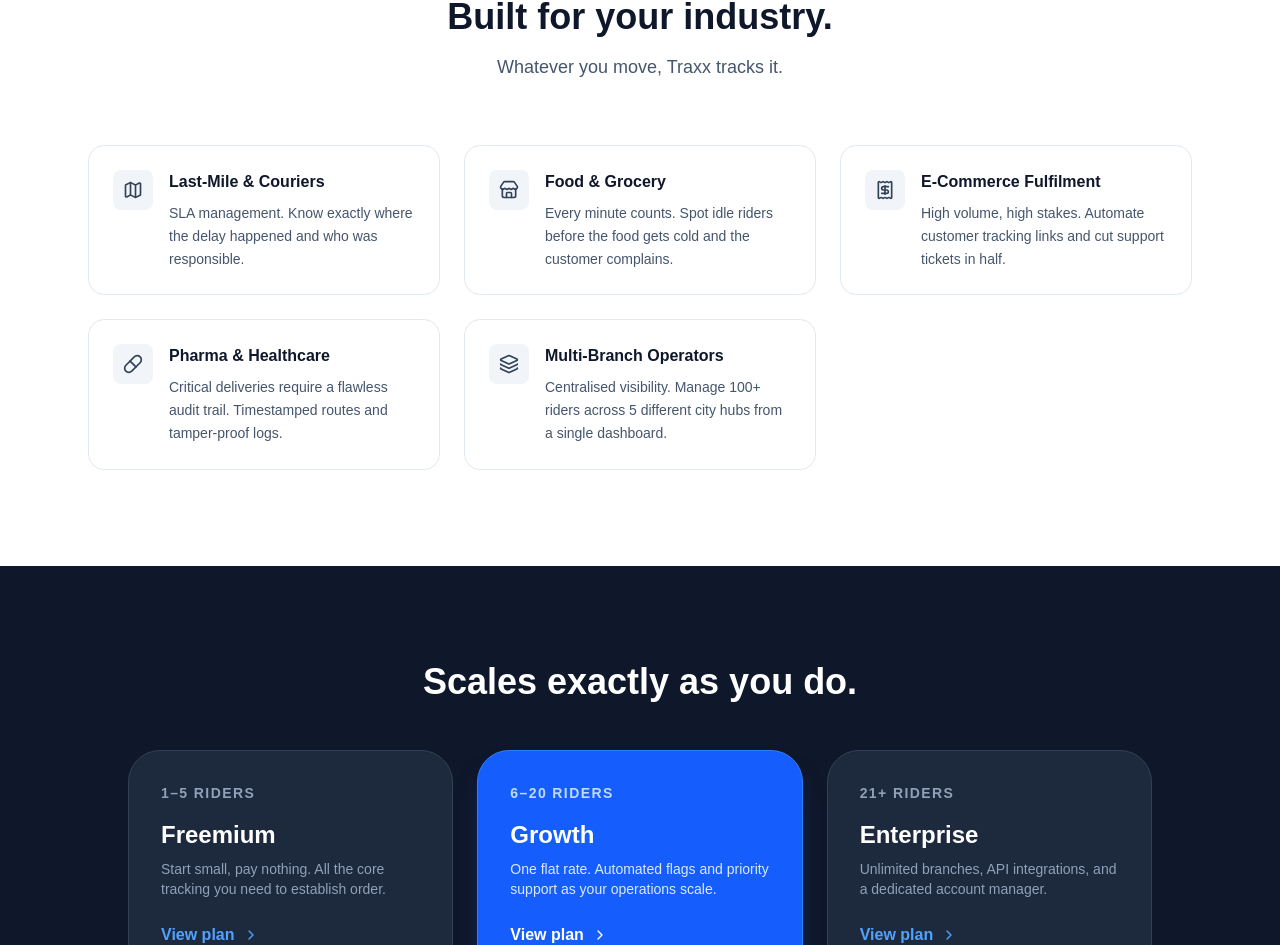
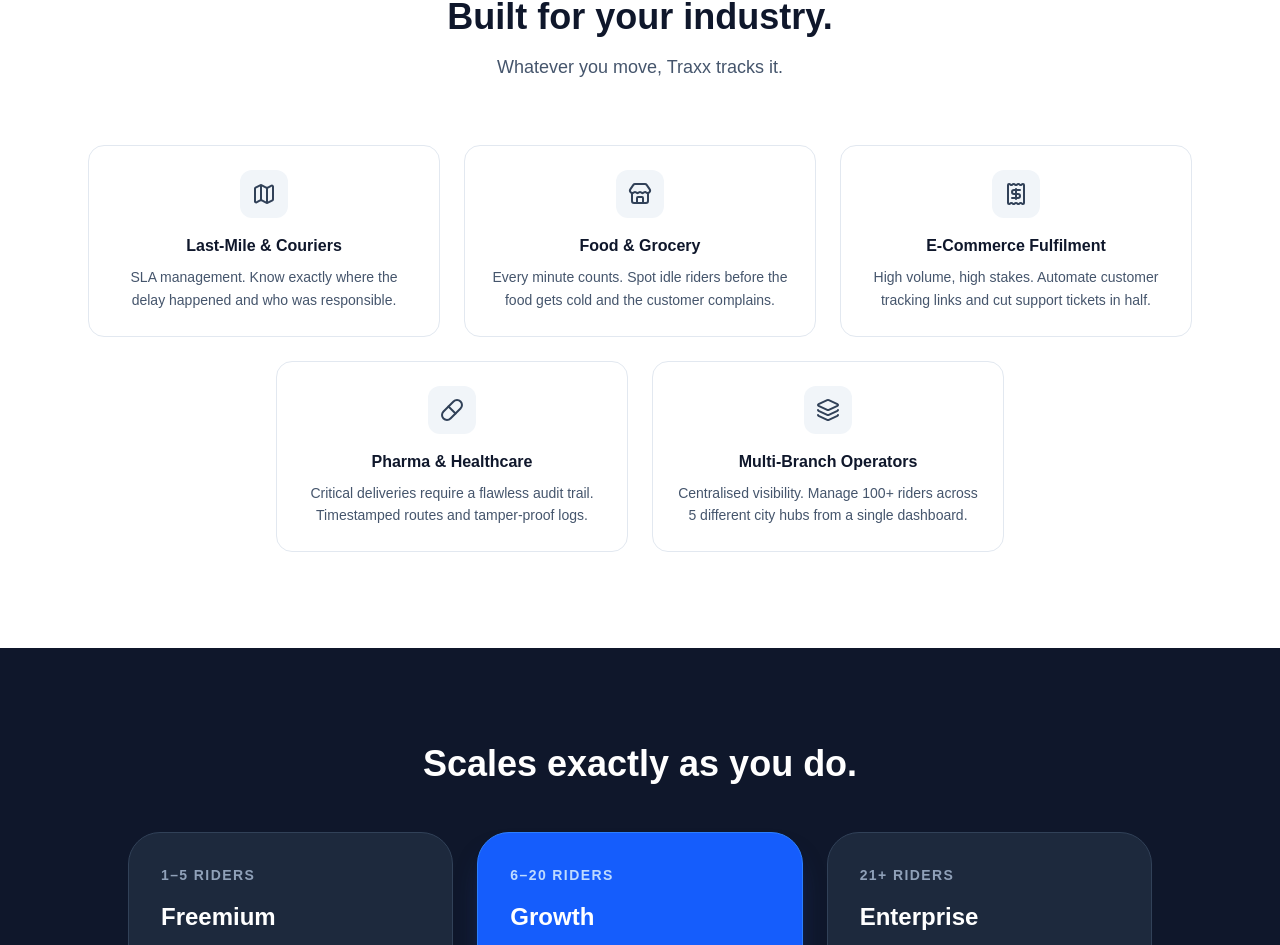
Before and after one commit to abrahamisaiah129/THRAXX, a Next.js app in the folder traxx-web/: page /solutions in a window 1280 px wide. Shown: the part 1482-2427 px from the top of the page. Built offline with nearby package versions, Linux system fonts and the light colour scheme.

Commit message:
style: center industry cards layout in solutions page

```diff
--- a/traxx-web/src/app/solutions/page.tsx
+++ b/traxx-web/src/app/solutions/page.tsx
@@ -80,11 +80,11 @@
           <h2 className="text-4xl font-extrabold mb-4">Built for your industry.</h2>
           <p className="text-lg text-slate-600 dark:text-slate-400">Whatever you move, Traxx tracks it.</p>
         </div>
-        <div className="grid md:grid-cols-2 lg:grid-cols-3 gap-6">
+        <div className="flex flex-wrap justify-center gap-6">
           {businessTypes.map((biz, i) => (
-            <div key={i} className="flex gap-4 p-6 border border-slate-200 dark:border-slate-800 rounded-2xl bg-white dark:bg-slate-900">
-              <div className="w-10 h-10 bg-slate-100 dark:bg-slate-800 rounded-lg flex items-center justify-center text-slate-700 dark:text-slate-300 shrink-0">
-                <biz.icon className="w-5 h-5" />
+            <div key={i} className="w-full md:w-[calc(50%-0.75rem)] lg:w-[calc(33.333%-1rem)] flex flex-col items-center text-center p-6 border border-slate-200 dark:border-slate-800 rounded-2xl bg-white dark:bg-slate-900">
+              <div className="w-12 h-12 mb-4 bg-slate-100 dark:bg-slate-800 rounded-xl flex items-center justify-center text-slate-700 dark:text-slate-300 shrink-0">
+                <biz.icon className="w-6 h-6" />
               </div>
               <div>
                 <h3 className="font-bold mb-2">{biz.title}</h3>
```
